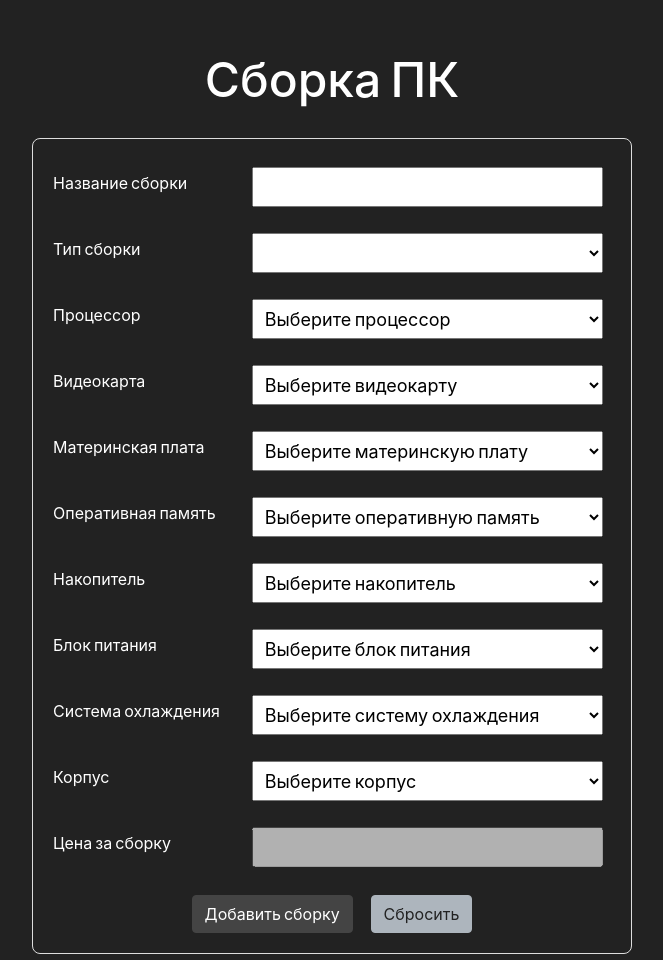
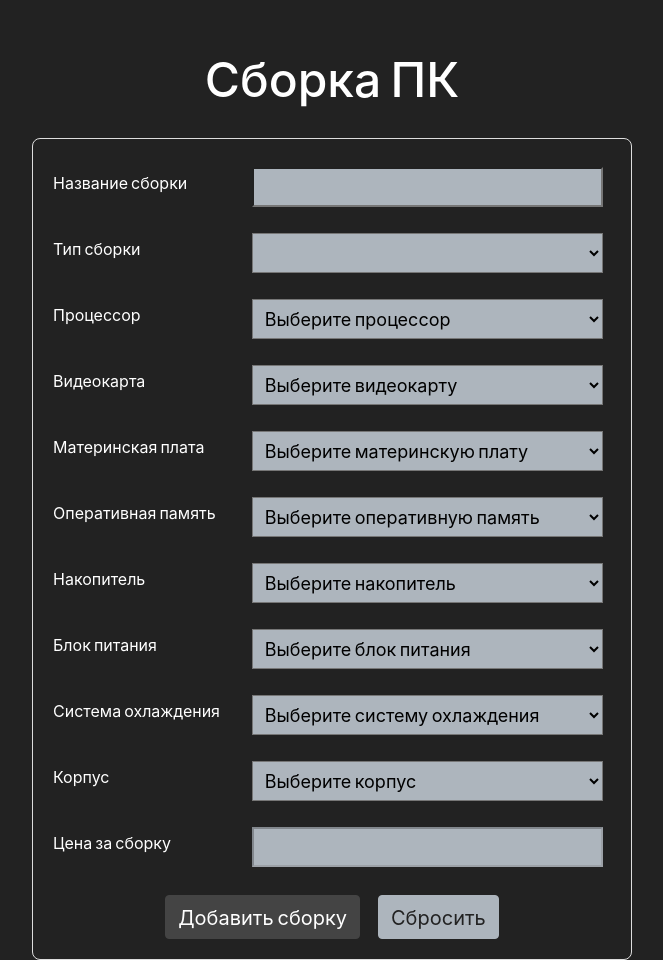
Before and after one commit to PunkPlusPlus/PC-lego, a Django app: page /assemblerPC/ in a window 1280 px wide. Shown: the part 71-1031 px from the top of the page, without its empty margins (308-971 px from the left). Run offline with Django 5.2, Linux system fonts and the light colour scheme; data comes from the database, SQL or seed files in the repository; data that the repository does not hold is empty; parts of the project's set-up code (start-up, migrations or seed data) failed here and were passed over; some libraries are stand-ins or nearby versions.

Commit message:
fix form

```diff
--- a/configurator/static/configurator/css/base_templates.css
+++ b/configurator/static/configurator/css/base_templates.css
@@ -56,6 +56,7 @@ form {
     font-size: 18px;
     padding: 8px;
     box-sizing: border-box;
+    background-color: #adb5bd;
 }
 
 .pc-form-field {
@@ -66,7 +67,7 @@ form {
 
 .btn {
     margin-top: 10px;
-    font-size: 16px;
+    font-size: 20px;
 }
 
 .btn-secondary {
```
